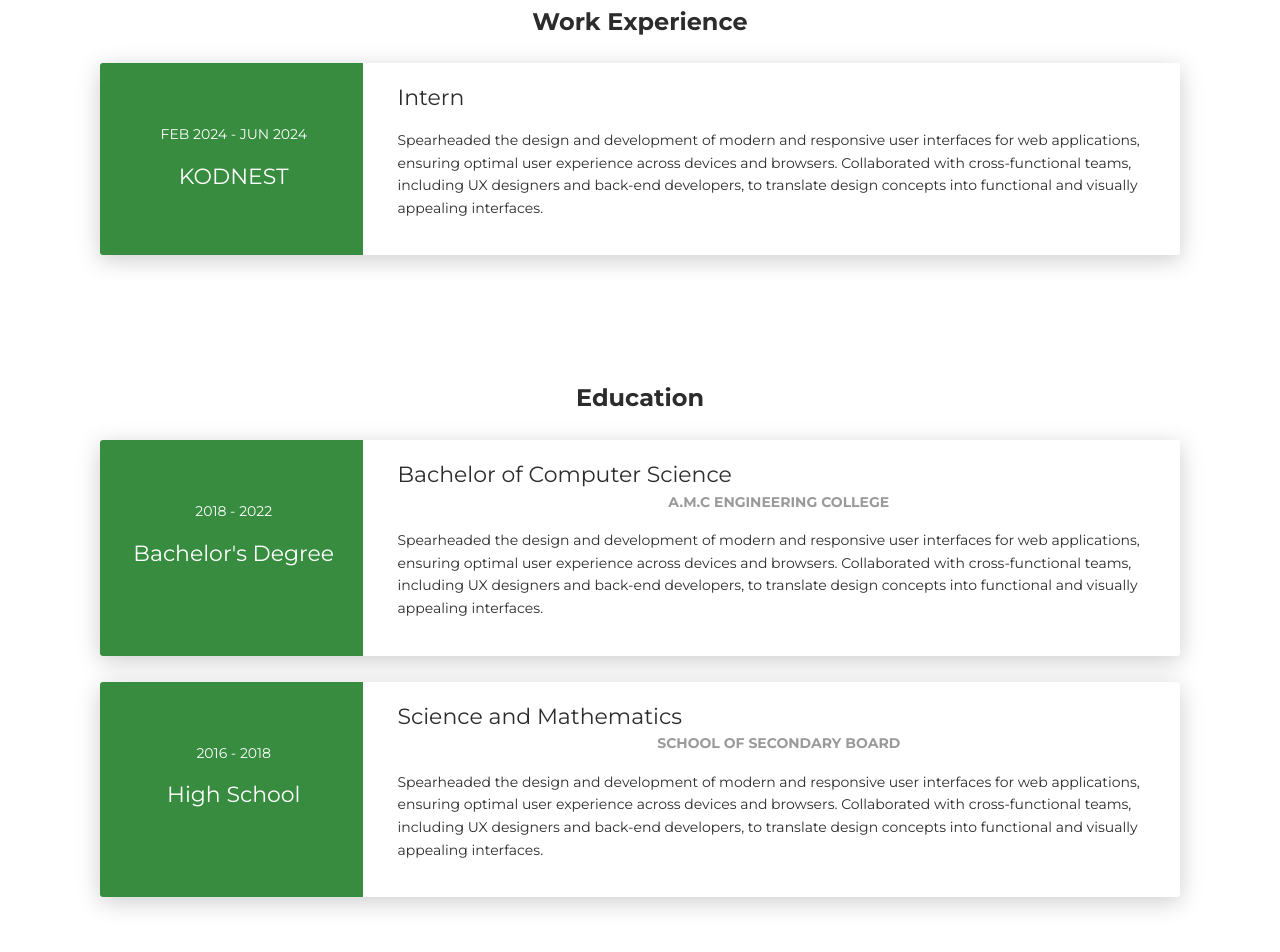
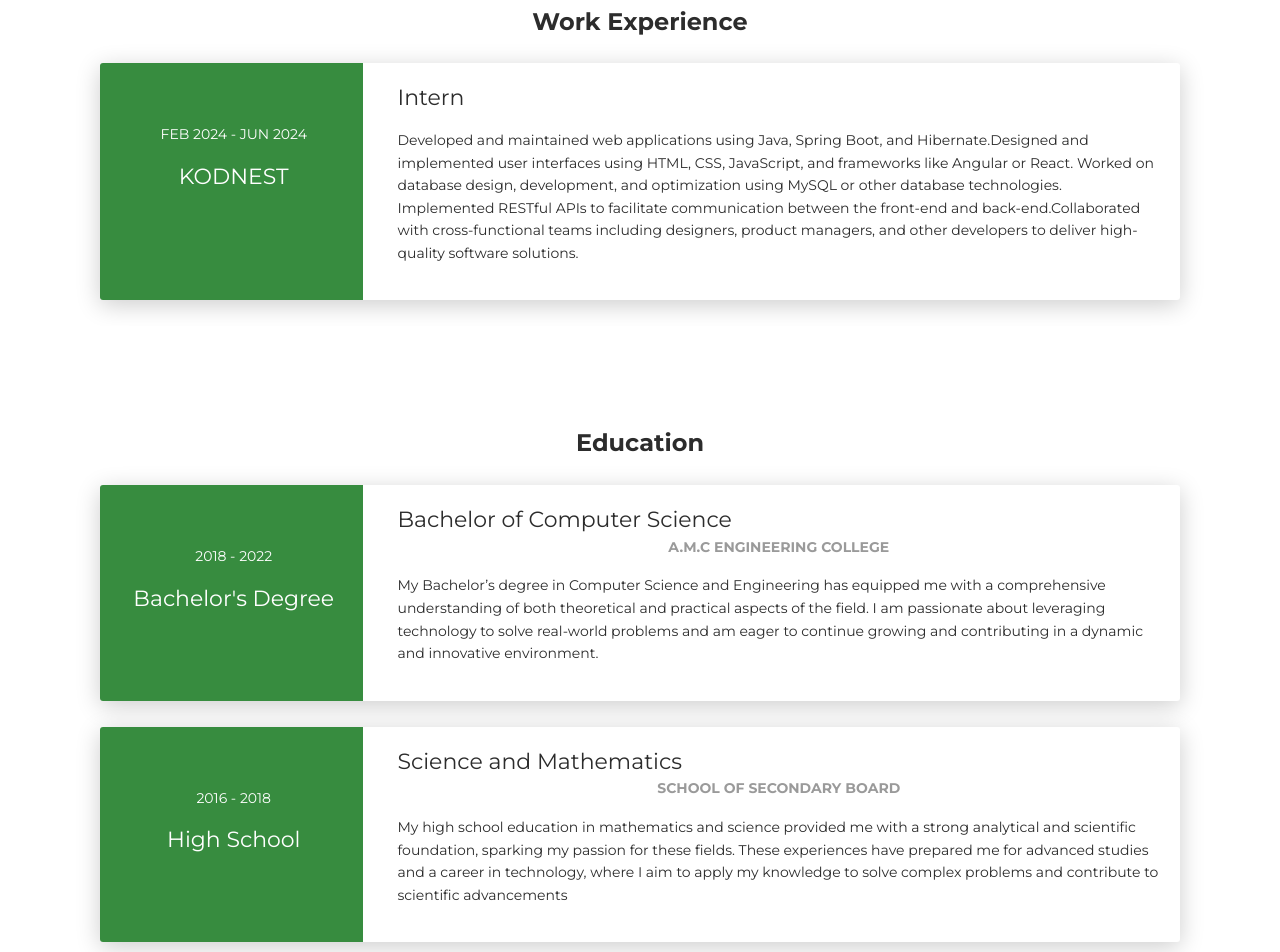
Before and after one commit to mausamisingh-12/Own-Portfolio, a plain HTML site: page index.html in a window 1280 px wide. Shown: the part 2380-3332 px from the top of the page. Drawn offline with nearby package versions, Linux system fonts and the light colour scheme.

Commit message:
Update index.html

```diff
--- a/index.html
+++ b/index.html
@@ -217,8 +217,9 @@
         <div class="col-md-9" data-aos="fade-left" data-aos-offset="50" data-aos-duration="500">
           <div class="card-body">
             <div class="h5">Intern</div>
-            <p>Spearheaded the design and development of modern and responsive user interfaces for web applications, ensuring optimal user experience across devices and browsers.
-Collaborated with cross-functional teams, including UX designers and back-end developers, to translate design concepts into functional and visually appealing interfaces.</p>
+            <p>Developed and maintained web applications using Java, Spring Boot, and Hibernate.Designed and implemented user interfaces using HTML, CSS, JavaScript, and frameworks like Angular or React.
+              Worked on database design, development, and optimization using MySQL or other database technologies.
+              Implemented RESTful APIs to facilitate communication between the front-end and back-end.Collaborated with cross-functional teams including designers, product managers, and other developers to deliver high-quality software solutions.</p>
           </div>
         </div>
       </div>
@@ -240,8 +241,8 @@ Collaborated with cross-functional teams, including UX designers and back-end de
           <div class="card-body">
             <div class="h5">Bachelor of Computer Science</div>
             <p class="category">A.M.C Engineering College</p>
-            <p>Spearheaded the design and development of modern and responsive user interfaces for web applications, ensuring optimal user experience across devices and browsers.
-Collaborated with cross-functional teams, including UX designers and back-end developers, to translate design concepts into functional and visually appealing interfaces.</p>
+            <p>My Bachelor’s degree in Computer Science and Engineering has equipped me with a comprehensive understanding of both theoretical and practical aspects of the field.
+              I am passionate about leveraging technology to solve real-world problems and am eager to continue growing and contributing in a dynamic and innovative environment.</p>
           </div>
         </div>
       </div>
@@ -258,8 +259,8 @@ Collaborated with cross-functional teams, including UX designers and back-end de
           <div class="card-body">
             <div class="h5">Science and Mathematics</div>
             <p class="category">School of Secondary board</p>
-            <p>Spearheaded the design and development of modern and responsive user interfaces for web applications, ensuring optimal user experience across devices and browsers.
-Collaborated with cross-functional teams, including UX designers and back-end developers, to translate design concepts into functional and visually appealing interfaces.</p>
+            <p>My high school education in mathematics and science provided me with a strong analytical and scientific foundation, sparking my passion for these fields.
+              These experiences have prepared me for advanced studies and a career in technology, where I aim to apply my knowledge to solve complex problems and contribute to scientific advancements</p>
           </div>
         </div>
       </div>
```
